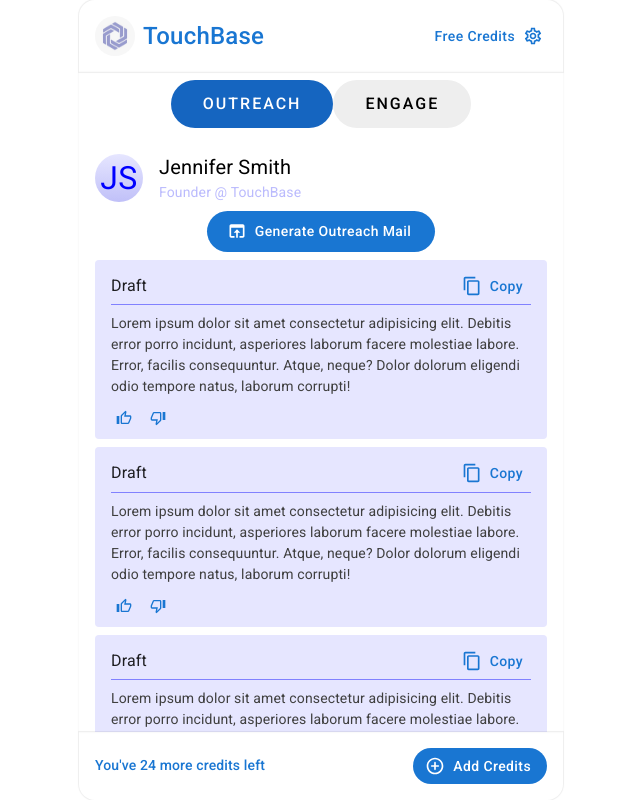
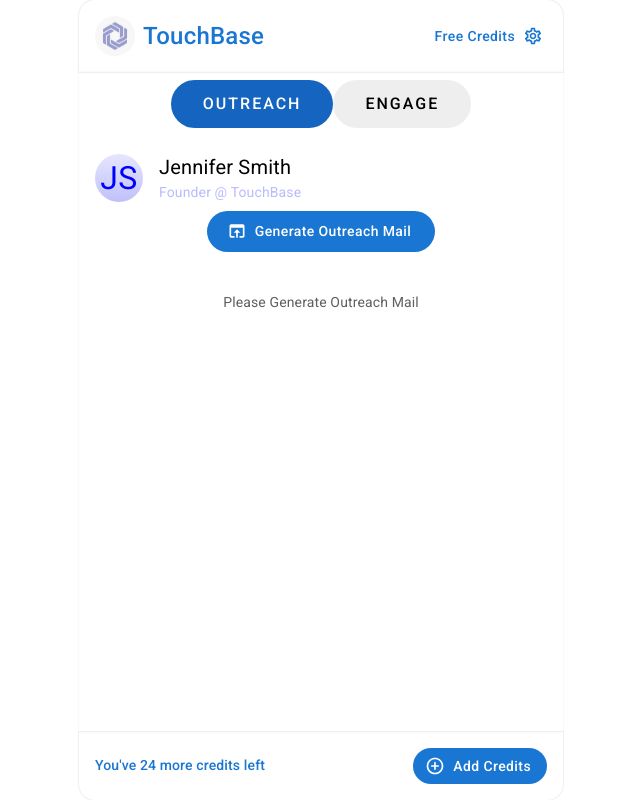
Before and after one commit to AHTHneeuhl/touchbase, a React (Create React App) app: page / in a window 1280 px wide. Shown: the whole page, without its empty margins (319-959 px from the left). Built offline with nearby package versions, Linux system fonts and the light colour scheme.

Commit message:
feat: render drafts with global state (#9)

```diff
--- a/src/components/Outreach.tsx
+++ b/src/components/Outreach.tsx
@@ -1,9 +1,20 @@
 import { OpenInBrowserOutlined } from "@mui/icons-material";
-import { Box, Button, Stack } from "@mui/material";
+import { Box, Button, Stack, Typography } from "@mui/material";
+import { useAppDispatch, useAppSelector } from "redux/store/hooks";
+import DraftList from "./DraftList";
 import User from "./User";
-import DraftList from "./DraftList";
+import { setOutreachDrafts } from "redux/slices/outreach";
 
 const Outreach: React.FC = () => {
+  const dispatch = useAppDispatch();
+  const outreachDrafts = useAppSelector(
+    (state) => state.outreach.outreachDrafts
+  );
+
+  const handleGenerateOutreach = () => {
+    dispatch(setOutreachDrafts(true));
+  };
+
   return (
     <Box>
       <User
@@ -18,11 +29,18 @@ const Outreach: React.FC = () => {
           sx={{ borderRadius: 16, textTransform: "none", padding: "8px 24px" }}
           startIcon={<OpenInBrowserOutlined />}
           disableElevation
+          onClick={handleGenerateOutreach}
         >
           Generate Outreach Mail
         </Button>
       </Stack>
-      <DraftList />
+      {outreachDrafts ? (
+        <DraftList />
+      ) : (
+        <Typography color="#5f5f5f" fontSize="14px" textAlign="center" py={4}>
+          Please Generate Outreach Mail
+        </Typography>
+      )}
     </Box>
   );
 };
--- a/src/components/Switcher.tsx
+++ b/src/components/Switcher.tsx
@@ -57,7 +57,9 @@ const Switcher: React.FC = () => {
         <Outreach />
       </TabPanel>
       <TabPanel value={value} index={1}>
-        <Typography textAlign="center">Engage</Typography>
+        <Typography color="#5f5f5f" fontSize="14px" textAlign="center" py={4}>
+          Engage
+        </Typography>
       </TabPanel>
     </Box>
   );
--- a/src/index.tsx
+++ b/src/index.tsx
@@ -1,6 +1,8 @@
 import { CssBaseline, ThemeProvider } from "@mui/material";
 import React from "react";
 import ReactDOM from "react-dom/client";
+import { Provider } from "react-redux";
+import reduxStore from "redux/store";
 import GlobalStyles from "theme/GlobalStyles";
 import theme from "theme/theme";
 import App from "./App";
@@ -11,10 +13,12 @@ const root = ReactDOM.createRoot(
 );
 root.render(
   <React.StrictMode>
-    <ThemeProvider theme={theme}>
-      <CssBaseline />
-      <GlobalStyles />
-      <App />
-    </ThemeProvider>
+    <Provider store={reduxStore}>
+      <ThemeProvider theme={theme}>
+        <CssBaseline />
+        <GlobalStyles />
+        <App />
+      </ThemeProvider>
+    </Provider>
   </React.StrictMode>
 );
--- a/src/redux/slices/outreach.ts
+++ b/src/redux/slices/outreach.ts
@@ -1,13 +1,23 @@
-import { createSlice } from "@reduxjs/toolkit";
+import { PayloadAction, createSlice } from "@reduxjs/toolkit";
 
 const initialState = {
   value: 0,
+  outreachDrafts: false,
 };
 
 export const outreach = createSlice({
   name: "outreach",
   initialState,
-  reducers: {},
+  reducers: {
+    setOutreachDrafts: (state, action: PayloadAction<boolean>) => {
+      return {
+        ...state,
+        outreachDrafts: action.payload,
+      };
+    },
+  },
 });
 
+export const { setOutreachDrafts } = outreach.actions;
+
 export default outreach.reducer;
--- a/src/theme/GlobalStyles.tsx
+++ b/src/theme/GlobalStyles.tsx
@@ -1,21 +1,28 @@
-import styled from "@emotion/styled";
+import { Global, css } from "@emotion/react";
 
-const GlobalStyles = styled("div")({
-  body: {
-    margin: 0,
-    fontFamily: "Roboto, sans-serif",
-    scrollbarWidth: "thin",
-    scrollbarColor: "darkgrey slategrey",
-    "&::-webkit-scrollbar": {
-      width: "4px",
-    },
-    "&::-webkit-scrollbar-track": {
-      backgroundColor: "slategrey",
-    },
-    "&::-webkit-scrollbar-thumb": {
-      backgroundColor: "darkgrey",
-    },
-  },
-});
+const GlobalStyles = () => (
+  <Global
+    styles={css`
+      body {
+        margin: 0;
+        font-family: "Roboto, sans-serif";
+        scrollbar-width: thin;
+        scrollbar-color: darkgrey slategrey;
+      }
+
+      body::-webkit-scrollbar {
+        width: 4px;
+      }
+
+      body::-webkit-scrollbar-track {
+        background-color: slategrey;
+      }
+
+      body::-webkit-scrollbar-thumb {
+        background-color: darkgrey;
+      }
+    `}
+  />
+);
 
 export default GlobalStyles;
```
